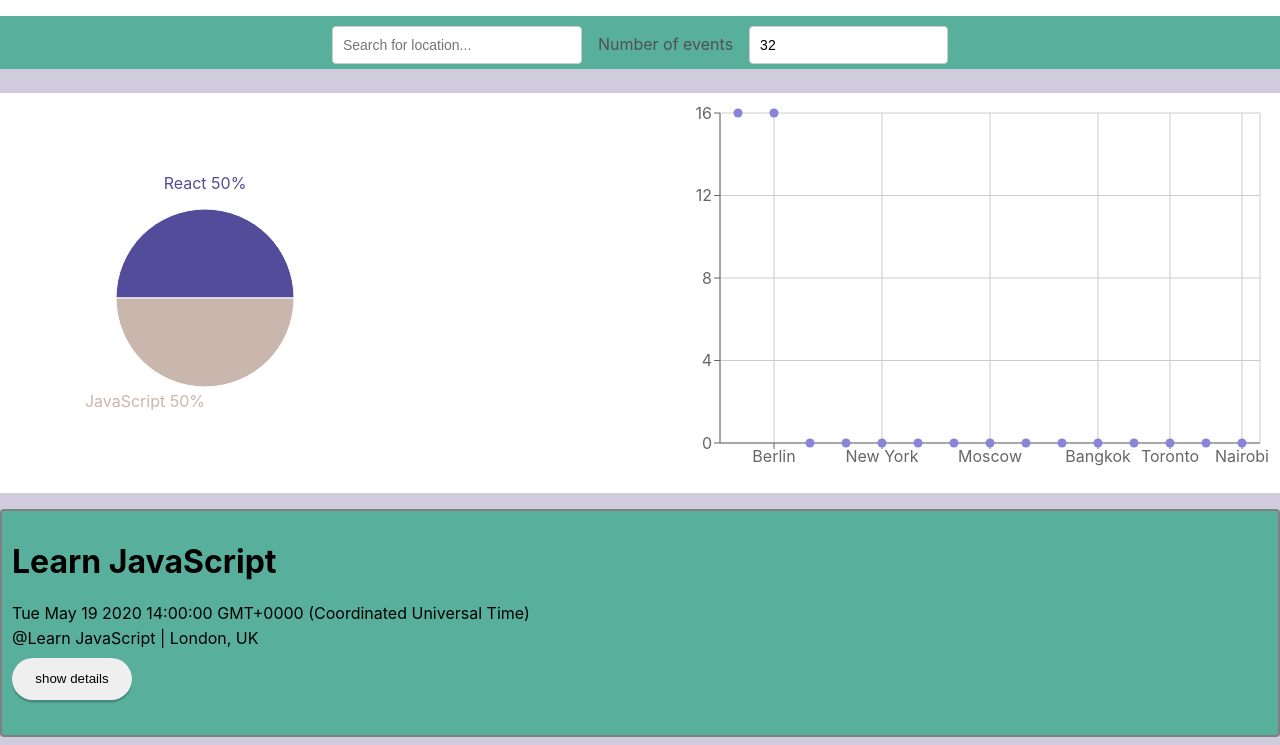
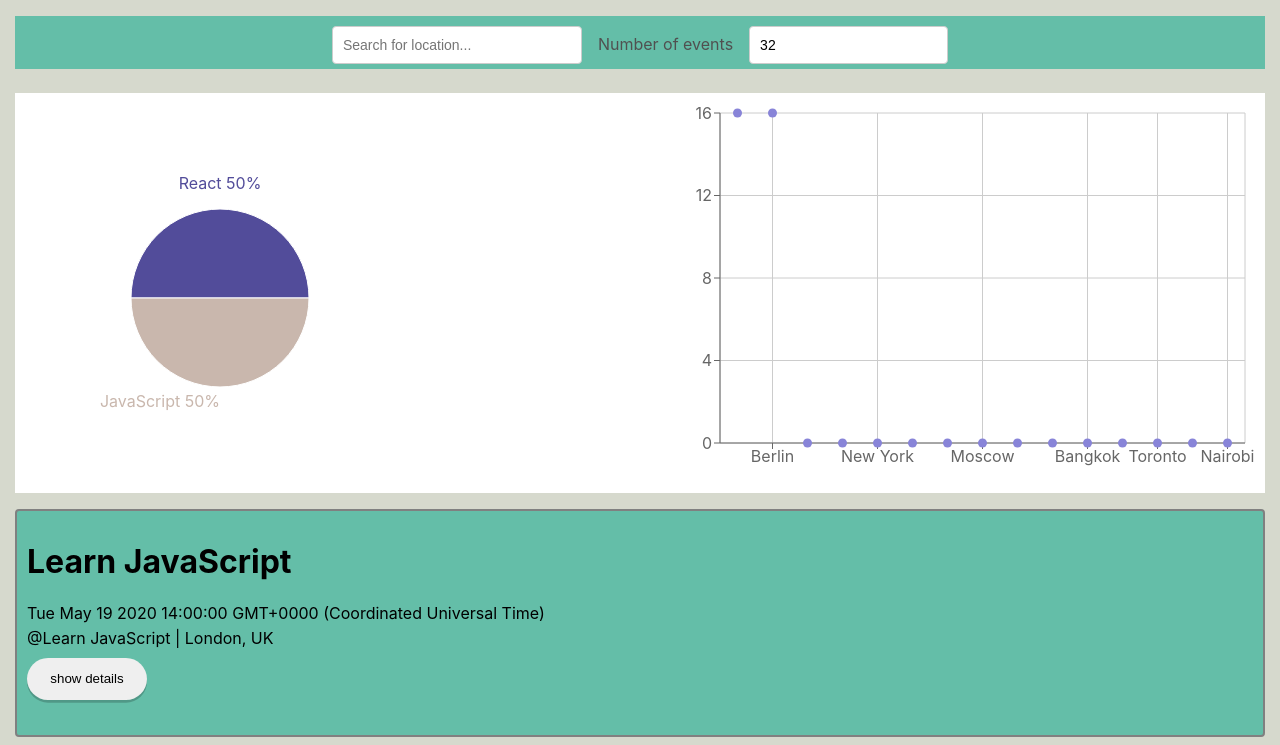
Before and after one commit to RemanBalak/MeetUp, a React (Create React App) app: page / in a window 1280 px wide. Shown: the top 745 px of the page. Built offline with nearby package versions, Linux system fonts and the light colour scheme; what atatus-spa would draw is missing.

Commit message:
FInalized CSS look of app

```diff
--- a/src/App.css
+++ b/src/App.css
@@ -1,8 +1,10 @@
 @import url(https://fonts.googleapis.com/css?family=Roboto:500);
+body {
+  background-color: #d6d9cd;
+}
 .App {
   text-align: center;
-
-  background-color: #d1cbde;
+  margin: 15px;
 }
 
 .App * {
@@ -15,7 +17,7 @@
   margin-top: 16px;
   margin-bottom: 24px;
   align-items: flex-end;
-  background-color: #58b09c;
+  background-color: #64bea8;
 }
 
 ul {
@@ -96,7 +98,7 @@ input[type='number'] {
   border-style: solid;
   border-width: 2px;
   border-color: grey;
-  background-color: #58b09c;
+  background-color: #64bea8;
 }
 
 .details-btn {
--- a/src/WelcomeScreen.css
+++ b/src/WelcomeScreen.css
@@ -3,6 +3,7 @@
   width: 100%;
   height: 100%;
   top: 0;
+  left: 0;
   background: white;
 }
 
@@ -59,7 +60,7 @@
   color: #fff;
   font-size: 14px;
   letter-spacing: 0.2px;
-    font-family: "Roboto";
+  font-family: 'Roboto';
   background-color: #4285f4;
   width: 80%;
   height: 100%;
```
Lines whose indentation alone changed are shown as unchanged.
